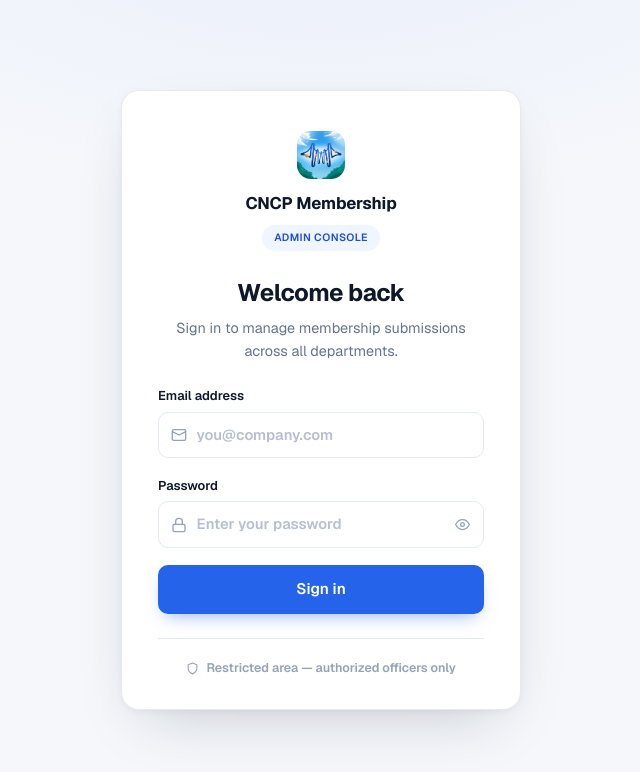
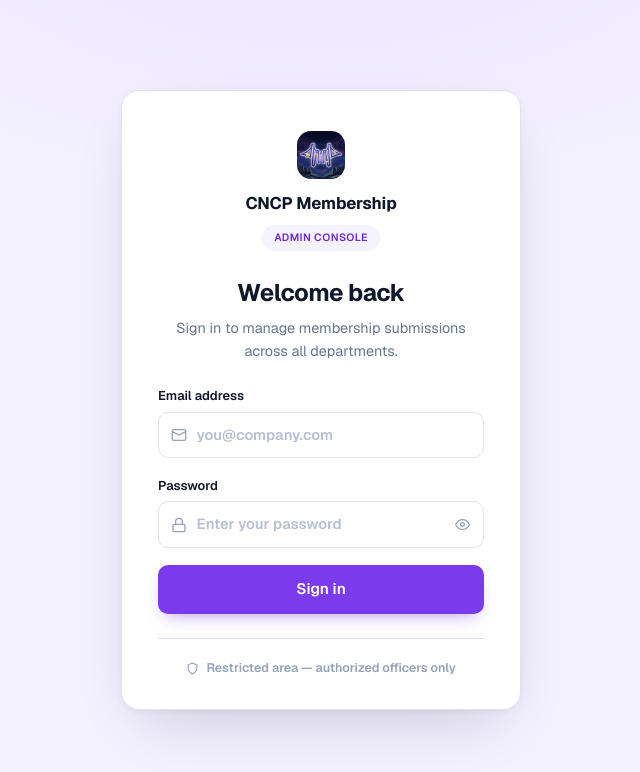
Before and after one commit to red-sakai/cadetship-forms-admin-dashboard, a Next.js app: page / in a window 1280 px wide. Shown: the top 772 px of the page, without its empty margins (319-959 px from the left). Built offline with nearby package versions, Linux system fonts and the light colour scheme.

Commit message:
feat: rebrand to celestia theme

```diff
--- a/app/dashboard/department-charts.tsx
+++ b/app/dashboard/department-charts.tsx
@@ -8,9 +8,9 @@ export type DepartmentSlice = {
 };
 
 const COLORS = [
-  "#2563eb",
-  "#0ea5e9",
-  "#8b5cf6",
+  "#7c3aed",
+  "#3b82f6",
+  "#a855f7",
   "#f59e0b",
   "#10b981",
   "#14b8a6",
--- a/app/dashboard/page.tsx
+++ b/app/dashboard/page.tsx
@@ -525,7 +525,7 @@ export default async function DashboardPage() {
         <div className="app-header-inner">
           <div className="app-brand">
             <Image
-              src="/cncp-logo.jpg"
+              src="/cncp-fb-logo.jpg"
               alt="CNCP logo"
               className="app-logo"
               width={34}
--- a/app/globals.css
+++ b/app/globals.css
@@ -1,15 +1,15 @@
 @import "tailwindcss";
 
 :root {
-  --background: #f5f7fb;
+  --background: #f3f0ff;
   --foreground: #0f172a;
   --surface: #ffffff;
-  --border: #e5e9f0;
+  --border: #e5e0f0;
   --muted: #64748b;
   --faint: #94a3b8;
-  --accent: #2563eb;
-  --accent-strong: #1d4ed8;
-  --accent-soft: #eff6ff;
+  --accent: #7c3aed;
+  --accent-strong: #6d28d9;
+  --accent-soft: #f5f3ff;
   --shadow-xs: 0 1px 2px rgba(15, 23, 42, 0.05);
   --shadow-card: 0 1px 2px rgba(15, 23, 42, 0.04),
     0 10px 30px -12px rgba(15, 23, 42, 0.09);
@@ -38,7 +38,7 @@ body {
   background:
     radial-gradient(
       1000px 480px at 50% -12%,
-      rgba(37, 99, 235, 0.055),
+      rgba(124, 58, 237, 0.06),
       transparent 60%
     ),
     var(--background);
@@ -51,7 +51,7 @@ body {
 }
 
 :focus-visible {
-  outline: 2px solid rgba(37, 99, 235, 0.45);
+  outline: 2px solid rgba(124, 58, 237, 0.45);
   outline-offset: 2px;
 }
 
@@ -89,9 +89,9 @@ body {
   border-radius: 14px;
   display: grid;
   place-items: center;
-  background: linear-gradient(135deg, #2563eb, #4f46e5);
+  background: linear-gradient(135deg, #7c3aed, #3b82f6);
   color: #fff;
-  box-shadow: 0 6px 16px -6px rgba(37, 99, 235, 0.55);
+  box-shadow: 0 6px 16px -6px rgba(124, 58, 237, 0.55);
 }
 
 img.login-logo {
@@ -220,7 +220,7 @@ img.login-logo {
   font-family: inherit;
   color: white;
   background: var(--accent);
-  box-shadow: 0 8px 18px -8px rgba(37, 99, 235, 0.55);
+  box-shadow: 0 8px 18px -8px rgba(124, 58, 237, 0.55);
   cursor: pointer;
   transition: background 0.15s ease, box-shadow 0.15s ease;
 }
@@ -310,9 +310,9 @@ img.login-logo {
   border-radius: 10px;
   display: grid;
   place-items: center;
-  background: linear-gradient(135deg, #2563eb, #4f46e5);
+  background: linear-gradient(135deg, #7c3aed, #3b82f6);
   color: #fff;
-  box-shadow: 0 4px 12px -4px rgba(37, 99, 235, 0.5);
+  box-shadow: 0 4px 12px -4px rgba(124, 58, 237, 0.5);
   flex-shrink: 0;
 }
 
@@ -794,7 +794,7 @@ img.app-logo {
   inset: 0;
   width: 0;
   border-radius: 999px;
-  background: linear-gradient(90deg, #3b82f6, var(--accent));
+  background: linear-gradient(90deg, #3b82f6, #a855f7);
 }
 
 .dashboard-team-count {
@@ -954,7 +954,7 @@ img.app-logo {
 
 .dashboard-filter.is-active {
   background: var(--accent-soft);
-  border-color: #bfdbfe;
+  border-color: #c4b5fd;
   color: var(--accent-strong);
 }
 
@@ -1333,9 +1333,9 @@ img.app-logo {
 
 .view-all-tab.is-active {
   background: #fff;
-  color: #2563eb;
-  border-color: rgba(37, 99, 235, 0.12);
-  box-shadow: 0 1px 3px rgba(15, 23, 42, 0.08), 0 0 0 1px rgba(37, 99, 235, 0.12);
+  color: #7c3aed;
+  border-color: rgba(124, 58, 237, 0.12);
+  box-shadow: 0 1px 3px rgba(15, 23, 42, 0.08), 0 0 0 1px rgba(124, 58, 237, 0.12);
 }
 
 .view-all-filters {
@@ -1366,10 +1366,10 @@ img.app-logo {
 }
 
 .view-all-filter.is-active {
-  background: #2563eb;
+  background: #7c3aed;
   color: #fff;
-  border-color: #2563eb;
-  box-shadow: 0 1px 3px rgba(37, 99, 235, 0.25);
+  border-color: #7c3aed;
+  box-shadow: 0 1px 3px rgba(124, 58, 237, 0.25);
 }
 
 .view-all-search {
--- a/app/page.tsx
+++ b/app/page.tsx
@@ -64,7 +64,7 @@ export default function Home() {
       <section className="login-card" aria-label="Admin login">
         <div className="login-brand anim">
           <Image
-            src="/cncp-logo.jpg"
+            src="/cncp-fb-logo.jpg"
             alt="CNCP logo"
             className="login-logo"
             width={48}
```
Also changed, not shown: public/cncp-fb-logo.jpg (added), 1 other file (tests, documents, lock files or other folders).
